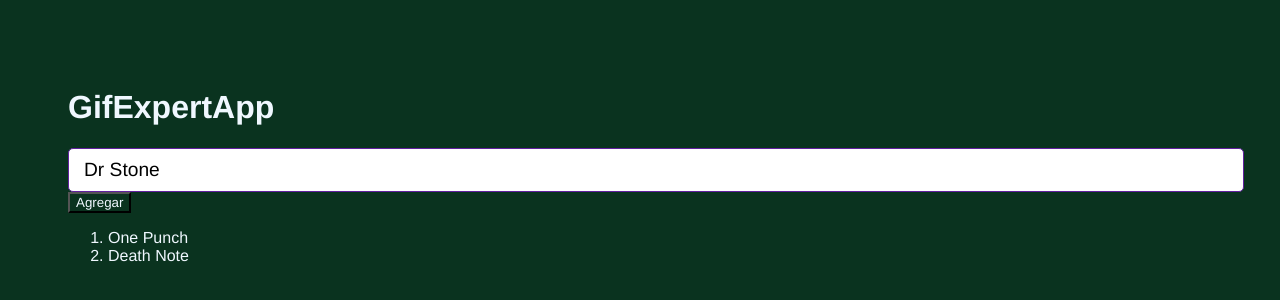
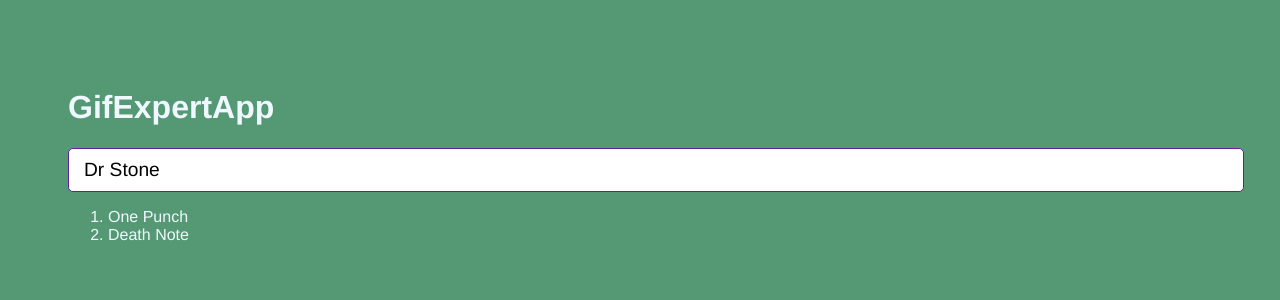
Before and after one commit to ByronVTS/Gif-Expert-App-Drend, a React (Vite) app: page / in a window 1280 px wide. Shown: the top 300 px of the page. Built offline with nearby package versions, Linux system fonts and the light colour scheme.

Commit message:
Clase 79 - Comunicacion entre componentes

```diff
--- a/src/GifExpertApp.jsx
+++ b/src/GifExpertApp.jsx
@@ -3,10 +3,10 @@ import { AddCategory } from "./components/AddCategory"
 
 export const GitExpertApp = () => {
 
-  const [categories, setcategories] = useState(['One Punch', 'Death Note'])
+  const [categories, setCategories] = useState(['One Punch', 'Death Note'])
 
   const onAddCategory = () => {
-    setcategories([...categories , "Family spy" ])
+    setCategories([...categories , "Family spy" ])
   }
   return (
     <>
@@ -14,16 +14,13 @@ export const GitExpertApp = () => {
         <h1>GifExpertApp</h1>
 
         {/* Input */}
-        <AddCategory/>
+        <AddCategory setCategories={setCategories}/>
 
         {/* Listado de gif */}
-        <button onClick={onAddCategory}>Agregar</button>
         <ol>
-          {
-            categories.map( category => {
-              return <li key={category}>{category}</li>
-          })
-          }
+        {categories.map((category, index) => (
+    <li key={index}>{category}</li>
+  ))}
         </ol>
 
         {/* GIF item */}
--- a/src/components/AddCategory.jsx
+++ b/src/components/AddCategory.jsx
@@ -1,17 +1,23 @@
 import { useState } from 'react'
+// import {GitExpertApp} from '../GifExpertApp'
 
-
-export const AddCategory = () => {
+export const AddCategory = ({setCategories}) => {
 
     const [inputValue, setinputValue] = useState('Dr Stone')
 
     const onInputChange = (event) => {
         setinputValue(event.target.value)
-        console.log(event.target.value);
+        // console.log(event.target.value);
+        // setcategories([...categories , event.target.value ])
+
     }
 
     const onSubmit = (event) => {
         event.preventDefault()
+        if(inputValue.trim().length <=1 ) return;
+        // console.log(inputValue);
+        setCategories( categories => [inputValue, ...categories ])
+        setinputValue('')
     }
 
 
--- a/src/styles.css
+++ b/src/styles.css
@@ -1,6 +1,6 @@
 * {
     font-family: Helvetica, Arial, sans-serif;
-    background-color: rgb(10, 51, 31);
+    background-color: rgb(84, 153, 115);
     color: aliceblue;
   }
 
```
